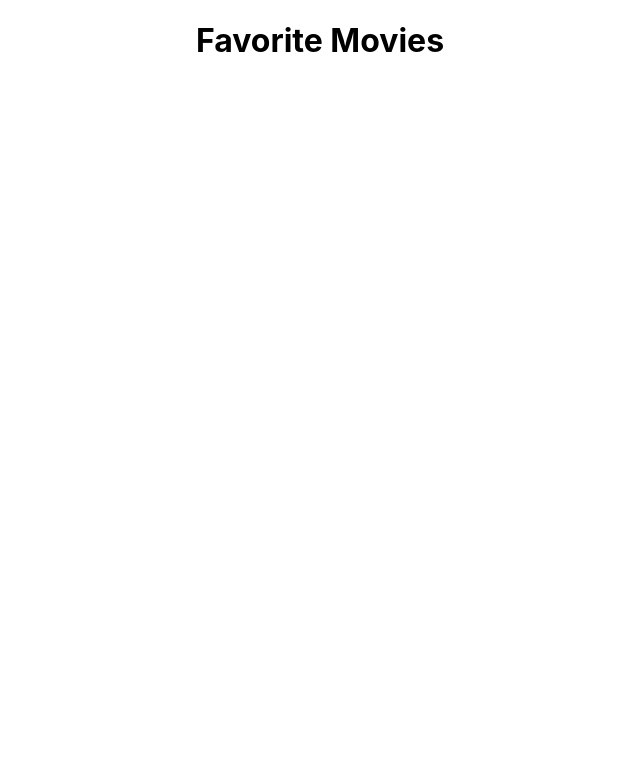
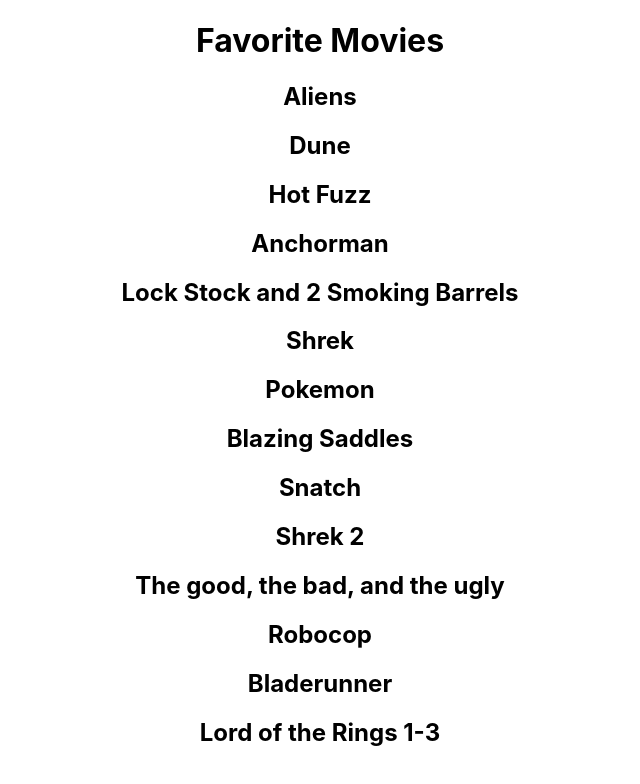
Before and after one commit to codzk/oct23-t3w5-reactprops, a React (Create React App) app: page / in a window 1280 px wide. Shown: the top 784 px of the page, without its empty margins (320-960 px from the left). Built offline with nearby package versions, Linux system fonts and the light colour scheme.

Commit message:
fix: connect all components and fix movielist key

```diff
--- /dev/null
+++ b/src/components/MovieCard.jsx
@@ -0,0 +1,10 @@
+
+
+export default function MovieCard(props){
+
+    return(
+        <div>
+            <h1>{props.elephant}</h1>
+        </div>
+    )
+}
--- a/src/components/MovieList.jsx
+++ b/src/components/MovieList.jsx
@@ -1,3 +1,10 @@
+// ES6/ESM/module project import syntax
+
+import MovieCard from "./MovieCard.jsx";
+
+// CommonJS/NodeJS project import syntax
+// const MovieCard = require("./MovieCard.jsx");
+
 
 let favouriteMovies = [
 
@@ -40,13 +47,10 @@
 
     <section>
         {favouriteMovies.map((movie, index) =>{
-            return <MovieCard key={index} elephant = {movie}/>
+            return <MovieCard key={movie + "-" + index} elephant = {movie}/>
         })}
 
     </section>
-
-
-
     );
 }
 
--- a/src/pages/App.js
+++ b/src/pages/App.js
@@ -1,3 +1,4 @@
+import MovieList from '../components/MovieList';
 import '../stylesheets/App.css';
 
 function App() {
@@ -7,6 +8,8 @@
       <h1>Favorite Movies</h1>
 
       {/* <MovieList /> */}
+      <MovieList/>
+
 
 
 
```
